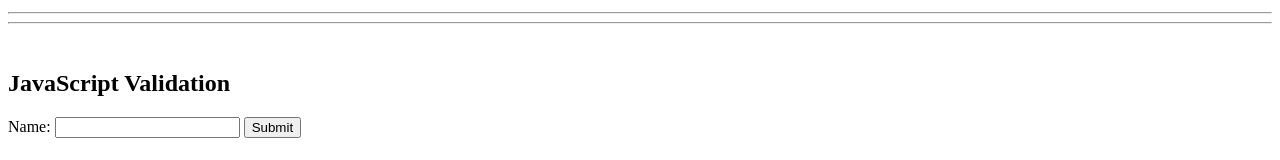
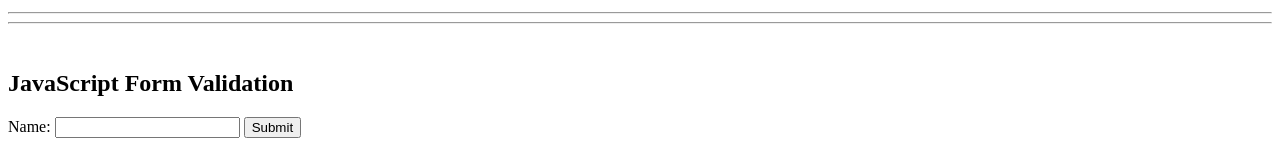
Before and after one commit to azizulhakim6817/JavaScript-Form-Validation, a plain HTML site: page index.htm in a window 1280 px wide. Shown: the part 152-312 px from the top of the page. Drawn offline with Linux system fonts and the light colour scheme.

Commit message:
change title

```diff
--- a/index.htm
+++ b/index.htm
@@ -20,7 +20,7 @@
     <br />
 
     <div>
-      <h2>JavaScript Validation</h2>
+      <h2>JavaScript Form Validation</h2>
       <form
         name="myForm"
         action="/action_page.php"
```
